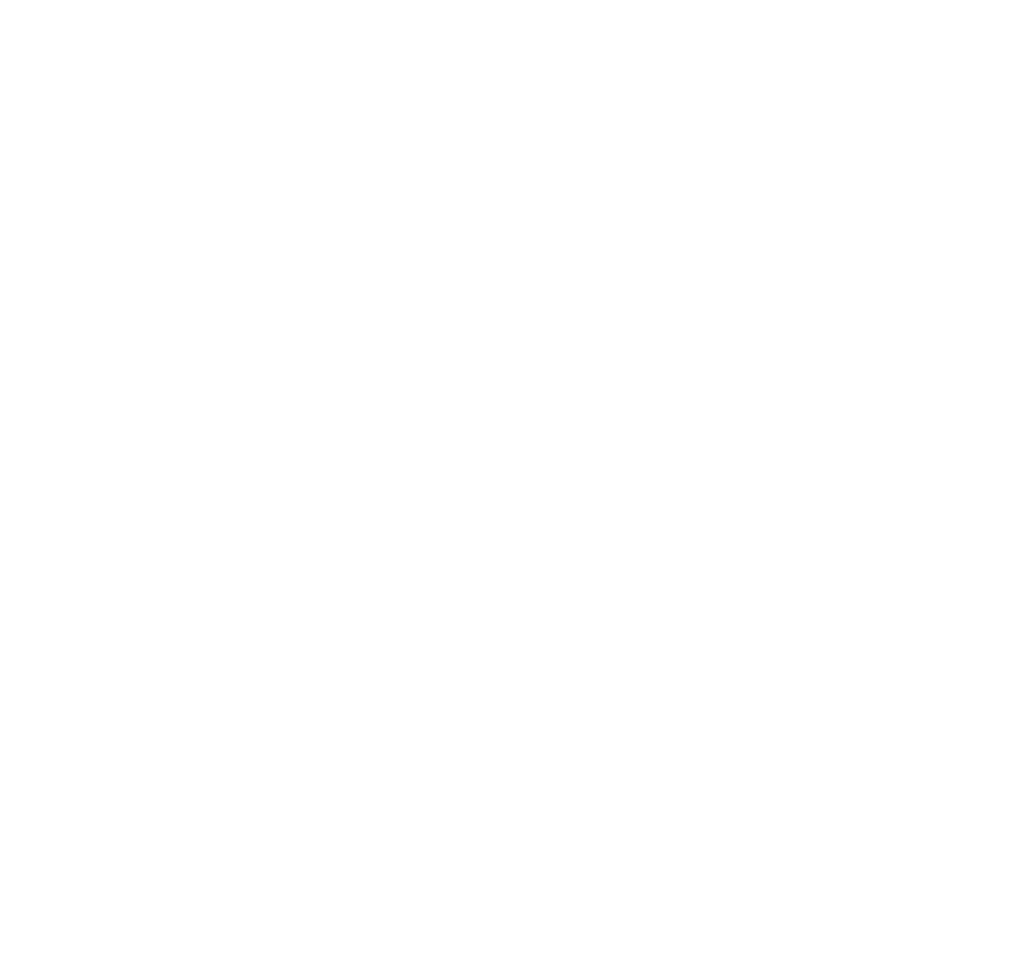
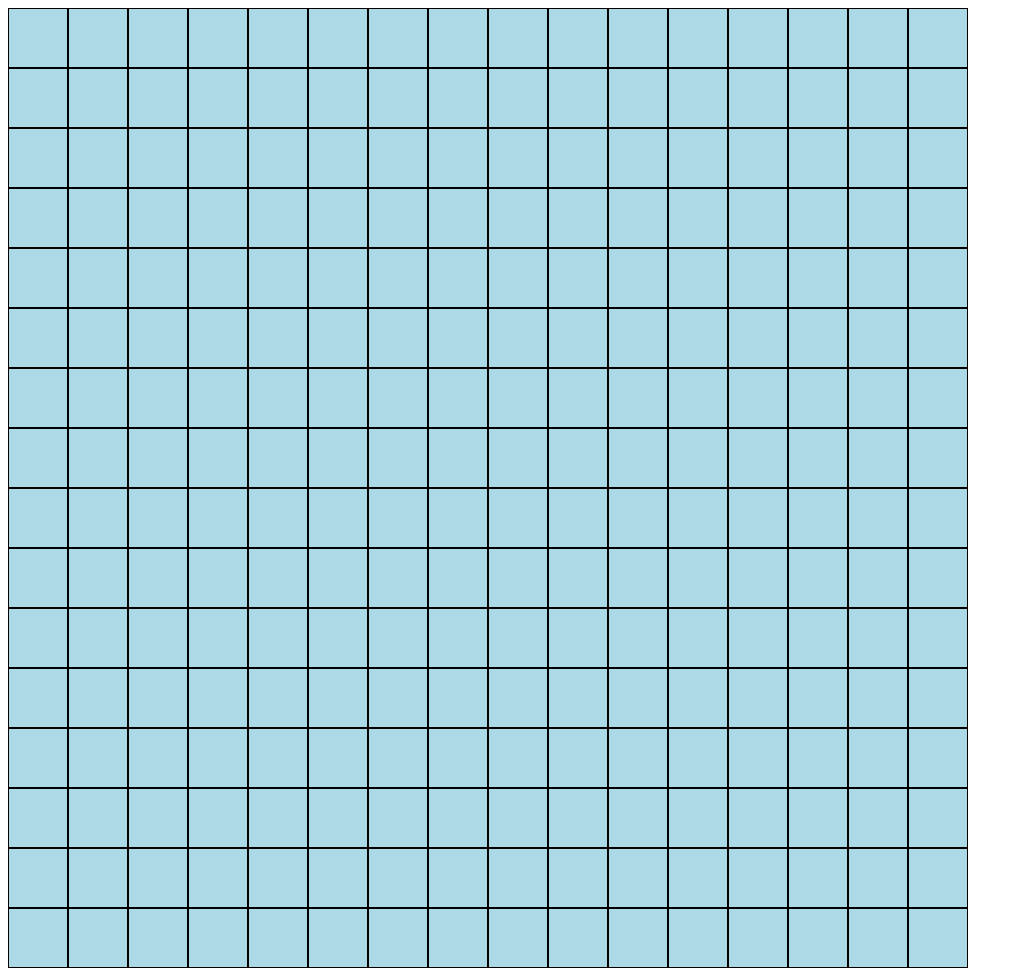
Before and after one commit to Liziloo/odin-etch-a-sketch, a plain HTML site: page index.html in a window 1280 px wide. Shown: the whole page, without its empty margins (0-1023 px from the left). Before the commit the page ends 800 px from the top, so only its background shows below. Drawn offline with Linux system fonts and the light colour scheme.

Commit message:
Add initial grid
Background color and border set temporarily for visualization.

```diff
--- a/index.html
+++ b/index.html
@@ -3,9 +3,11 @@
 <head>
     <meta charset="UTF-8">
     <meta name="viewport" content="width=device-width, initial-scale=1.0">
+    <link rel="stylesheet" href="styles.css">
     <title>Etch-A-Sketch</title>
 </head>
 <body>
-
+    <div id="container"></div>
+    <script src="index.js"></script>
 </body>
 </html>
--- /dev/null
+++ b/index.js
@@ -0,0 +1,23 @@
+containerDiv = document.querySelector('#container');
+
+const startingSize = 16;
+
+createGrid(startingSize);
+
+function createGrid(size) {
+    // Create a column of size
+    for (let i = 0; i < size; i++) {
+        const colDiv = document.createElement('div');
+        colDiv.classList.add('gridCol');
+
+        // Create one box per column
+        for (let j = 0; j < size; j++) {
+            const rowDiv = document.createElement('div');
+            rowDiv.id = `div${i}-${j}`;
+            rowDiv.classList.add('gridSquare');
+            colDiv.appendChild(rowDiv);
+        }
+        containerDiv.appendChild(colDiv);
+    }
+
+}
--- /dev/null
+++ b/styles.css
@@ -0,0 +1,19 @@
+#container {
+    display: flex;
+    width: 960px;
+    height: 960px;
+}
+
+.gridCol {
+    display: flex;
+    flex-direction: column;
+    flex: 1;
+    width: 100%;
+    height: 100%;
+}
+
+.gridSquare {
+    flex: 1;
+    background-color: lightblue;
+    border: 1px solid black;
+}
```
